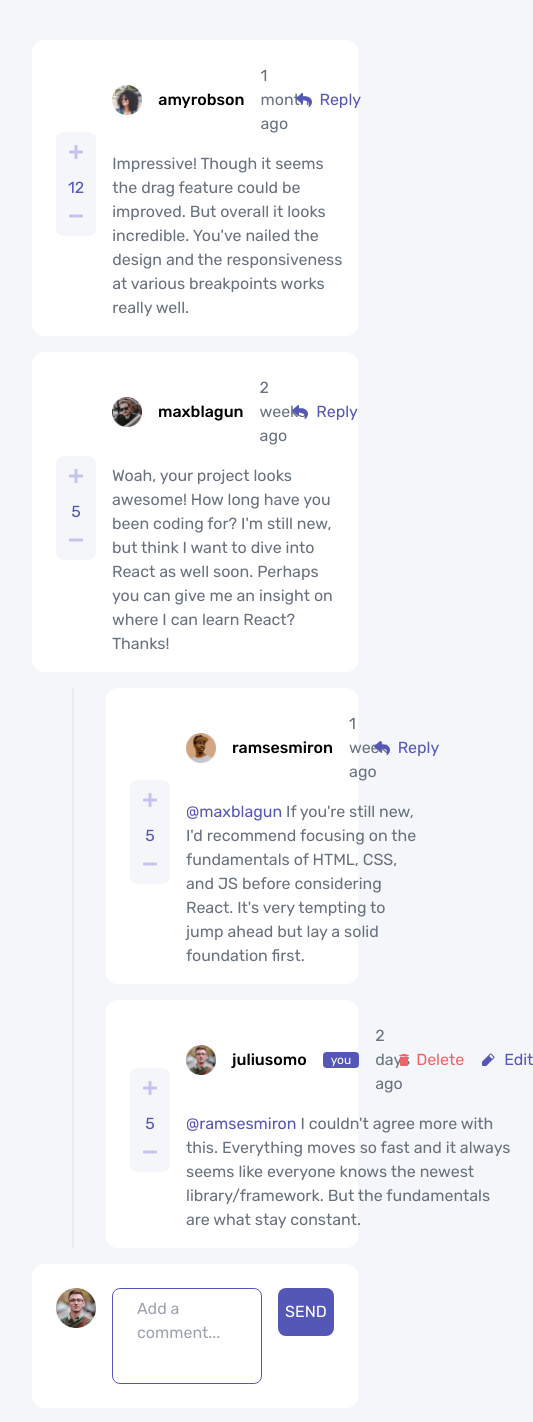
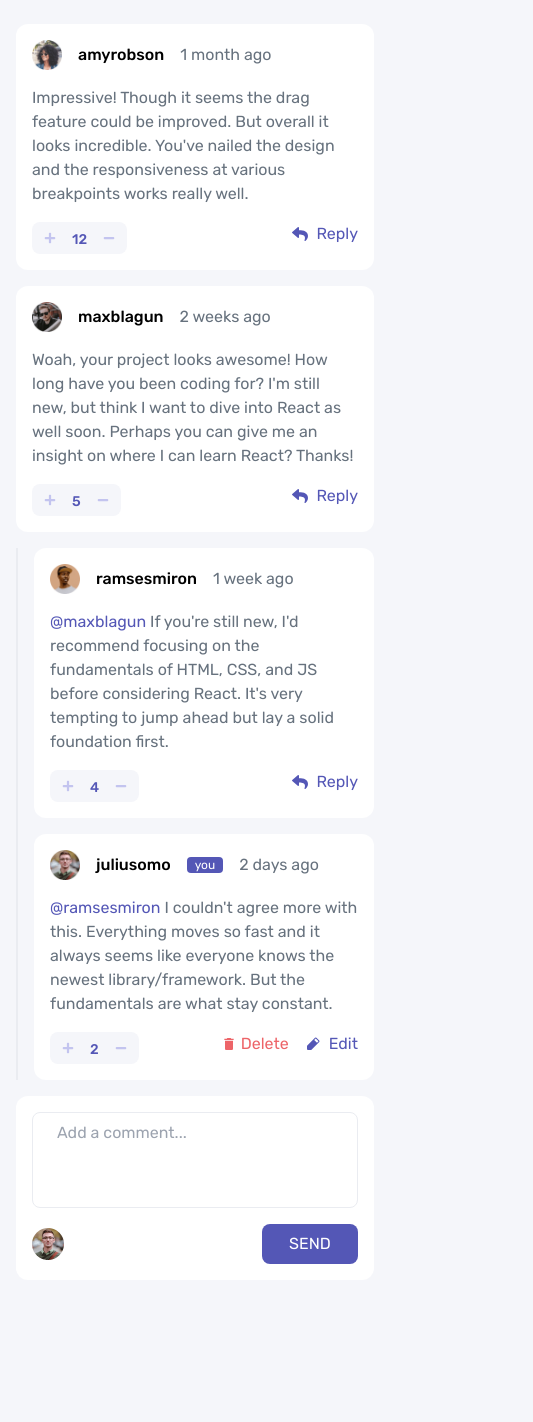
Before and after one commit to Jake-Oz/interactive-comments3, a Next.js app: page / in a window 390 px wide. Shown: the top 1422 px of the page, 533 px wide, since content can reach past the window. After the commit the page ends 1296 px from the top, so only its background shows below. Built offline with nearby package versions, Linux system fonts and the light colour scheme.

Commit message:
Mobile formatting added

```diff
--- a/app/components/AddCommentCard.tsx
+++ b/app/components/AddCommentCard.tsx
@@ -40,12 +40,14 @@ const AddCommentCard = ({ id, username }: { id: number; username: string }) => {
   };
 
   return (
-    <div className=" rounded-xl bg-neutral-White my-2">
-      <div className="p-6">
+    <div className=" rounded-xl bg-neutral-White mt-2">
+      <div className="p-4">
         <form
           action={handleSubmit}
-          className="flex justify-between items-start gap-4"
+          className="flex flex-col-reverse sm:flex-row justify-between items-start gap-4"
         >
+          <div className="flex flex-row justify-between items-center w-full sm:w-auto">
+            <div className="w-8 sm:w-10 sm:order-1">
               <Image
                 src={`/images/avatars/image-${username}.png`}
                 alt="Current User Avatar"
@@ -53,15 +55,22 @@ const AddCommentCard = ({ id, username }: { id: number; username: string }) => {
                 height={40}
                 style={{ objectFit: "contain" }}
               />
+            </div>
+            <div className="sm:hidden">
+              <Button label="SEND" />
+            </div>
+          </div>
           <textarea
             name="comment"
             placeholder="Add a comment..."
-            className="block p-2.5 w-full min-h-[6rem] border border-primary-moderateBlue rounded-lg px-6 py-2 resize-none cursor-pointer"
+            className="block w-full min-h-[6rem] sm:order-2 border border-neutral-lightGray rounded-lg px-6 py-2 resize-none cursor-pointer"
             value={text}
             onChange={updateText}
             onKeyDown={escape}
           ></textarea>
+          <div className="hidden sm:block sm:order-3">
             <Button label="SEND" />
+          </div>
         </form>
       </div>
     </div>
--- a/app/components/Button.tsx
+++ b/app/components/Button.tsx
@@ -2,7 +2,7 @@ import React from "react";
 
 const Button = ({ label }: { label: string }) => {
   return (
-    <button className="bg-primary-moderateBlue hover:bg-primary-lightGrayishBlue text-neutral-White rounded-lg w-32 h-12">
+    <button className="bg-primary-moderateBlue hover:bg-primary-lightGrayishBlue text-neutral-White rounded-lg min-w-24 h-10 sm:min-w-32 sm:h-12">
       {label}
     </button>
   );
--- a/app/components/CardContainer.tsx
+++ b/app/components/CardContainer.tsx
@@ -1,6 +1,6 @@
 const CardContainer = ({ children }: { children: React.ReactNode }) => {
   return (
-    <div className="flex flex-col space-y-4 ml-10 my-2 border-l-2 border-neutral-lightGray">
+    <div className="flex flex-col space-y-4 sm:ml-8 my-2 border-l-2 border-neutral-lightGray">
       {children}
     </div>
   );
--- a/app/components/DeleteModal.tsx
+++ b/app/components/DeleteModal.tsx
@@ -2,20 +2,18 @@
 import React from "react";
 import { useRouter } from "next/navigation";
 import { useDataStore } from "../hooks/useDataStore";
-// import { DeleteReply, DeletePost } from "../actions/getData";
 
 const DeleteModal = ({ postId, reply }: { postId: number; reply: boolean }) => {
   const router = useRouter();
-  const dataStore = useDataStore().deleteComment;
+  const dataStore = useDataStore();
 
   const handleDelete = () => {
-    // reply ? DeleteReply(postId) : DeletePost(postId);
-    dataStore(postId);
+    dataStore.deleteComment(postId);
     router.back();
   };
 
   return (
-    <div className="absolute top-0 left-0 h-screen w-screen bg-neutral-grayishBlue bg-opacity-50">
+    <div className="absolute top-0 left-0 h-screen w-screen backdrop-brightness-50 bg-neutral-grayishBlue/30">
       <div className="relative top-1/2 left-1/2 -translate-x-1/2 -translate-y-3/4 w-80 bg-neutral-White p-5 rounded-lg ">
         <h1 className="text-neutral-grayishBlue font-medium">Delete comment</h1>
         <p className="my-2 text-neutral-grayishBlue text-sm">
--- a/app/components/ReplyCard.tsx
+++ b/app/components/ReplyCard.tsx
@@ -87,12 +87,14 @@ const ReplyCard = ({
   };
 
   return (
-    <div className={`rounded-xl ${isReply ? "mt-4" : "my-2"} bg-neutral-White`}>
-      <div className="p-6">
+    <div className={`rounded-xl bg-neutral-White`}>
+      <div className="p-4">
         <form
           action={handleSubmit}
-          className="flex justify-between items-start gap-4"
+          className="flex flex-col-reverse sm:flex-row justify-between items-start gap-4"
         >
+          <div className="flex flex-row justify-between items-center w-full sm:w-auto">
+            <div className="w-8 sm:w-10 sm:order-1">
               <Image
                 src={`/images/avatars/image-${username}.png`}
                 alt="Current User Avatar"
@@ -100,15 +102,22 @@ const ReplyCard = ({
                 height={40}
                 style={{ objectFit: "contain" }}
               />
+            </div>
+            <div className="sm:hidden">
+              <Button label="REPLY" />
+            </div>
+          </div>
           <textarea
             name="comment"
             placeholder="Add a comment..."
-            className="block p-2.5 w-full min-h-[6rem] border border-primary-moderateBlue rounded-lg px-6 py-2 resize-none cursor-pointer"
+            className="block min-h-[6rem] w-full sm:order-2 border border-neutral-lightGray rounded-lg px-6 py-2 resize-none cursor-pointer"
             value={text}
             onChange={updateText}
             onKeyDown={escape}
           ></textarea>
+          <div className="hidden sm:block sm:order-3">
             <Button label="REPLY" />
+          </div>
         </form>
       </div>
     </div>
--- a/app/components/UpvoteButton.tsx
+++ b/app/components/UpvoteButton.tsx
@@ -29,17 +29,19 @@ const UpvoteButton = ({
   };
 
   return (
-    <div className="flex flex-col gap-2 py-1 text-center bg-neutral-veryLightGray px-[0.75rem] rounded-lg">
+    <div className="flex sm:flex-col sm:gap-2 gap-4 py-1 items-center justify-center bg-neutral-veryLightGray px-[0.75rem] rounded-lg">
       <button
         onClick={handleIncrement}
-        className=" text-primary-lightGrayishBlue hover:text-primary-moderateBlue py-2"
+        className="text-primary-lightGrayishBlue hover:text-primary-moderateBlue text-xs sm:mt-2"
       >
         <FaPlus />
       </button>
-      <div className="text-primary-moderateBlue leading-2">{localVote}</div>
+      <div className="text-primary-moderateBlue font-medium text-sm pt-1">
+        {localVote}
+      </div>
       <button
         onClick={handleDecrement}
-        className=" text-primary-lightGrayishBlue hover:text-primary-moderateBlue pb-2"
+        className=" text-primary-lightGrayishBlue hover:text-primary-moderateBlue text-xs sm:mb-2"
       >
         <FaMinus />
       </button>
--- a/app/globals.css
+++ b/app/globals.css
@@ -4,5 +4,8 @@
 
 body {
   background-color: hsl(228, 33%, 97%);
-  padding: 2rem;
+  padding: 1rem;
+  max-width: 1280px;
+  min-width: 375px;
+  margin: 0 auto;
 }
--- a/app/hooks/useDataStore.ts
+++ b/app/hooks/useDataStore.ts
@@ -1,4 +1,5 @@
 import { create } from "zustand";
+import { immer } from "zustand/middleware/immer";
 
 export type comments = {
   id: number;
@@ -166,6 +167,7 @@ export const useDataStore = create<DataState>((set) => ({
         comments: updateComments,
       };
     }),
+  // TODO - fix logic error in here
   deleteComment: (id: number) =>
     set((state) => {
       const updatedReplies = state.comments.map((comment) => {
--- a/app/page.tsx
+++ b/app/page.tsx
@@ -27,17 +27,14 @@ export default function Home({ searchParams }: { searchParams: Params }) {
     const primaryComment = (
       <div
         key={comment.id}
-        className="flex items-center justify-between my-2 pt-2 pb-4 px-6 bg-neutral-White rounded-xl "
+        className="
+         flex flex-col-reverse sm:flex-row items-top my-2 sm:pb-2 bg-neutral-White rounded-xl"
       >
+        <div className="flex flex-row justify-between sm:order-1 px-4 sm:pl-4 sm:pr-0 pt-4 pb-4">
+          <div className="">
             <UpvoteButton vote={comment.score} id={comment.id} reply={false} />
-        <div className="flex flex-col flex-1">
-          <div className="flex flex-row items-center justify-between">
-            <CommentHeader
-              name={comment.user.username}
-              avatar={comment.user.image.png}
-              date={comment.createdAt}
-            />
-            <div>
+          </div>
+          <div className="sm:hidden">
             <CommentButtons
               username={comment.user.username}
               currentUser={currentUser!.username}
@@ -46,38 +43,68 @@ export default function Home({ searchParams }: { searchParams: Params }) {
             />
           </div>
         </div>
+        <div className="flex flex-col order-1 w-full sm:order-2 sm:pr-4 sm:pb-2">
+          <div className="flex flex-row justify-between items-center">
+            <div>
+              <CommentHeader
+                name={comment.user.username}
+                avatar={comment.user.image.png}
+                date={comment.createdAt}
+              />
+            </div>
+            <div className="hidden sm:block">
+              <CommentButtons
+                username={comment.user.username}
+                currentUser={currentUser!.username}
+                postId={comment.id}
+                reply={false}
+              />
+            </div>
+          </div>
+          <div className="">
             <CommentText comment={comment.content} />
+          </div>
         </div>
       </div>
     );
     if (comment.replies.length > 0) {
       const replies = comment.replies.map((reply) => {
         return (
-          <div key={reply.id} className="flex flex-col ml-8">
-            <div className="flex items-center justify-between px-6 pt-2 pb-4 bg-neutral-White rounded-xl">
-              <UpvoteButton
-                vote={comment.score}
-                id={comment.id}
-                reply={false}
+          <div>
+            <div
+              key={reply.id}
+              className="
+           flex flex-col-reverse sm:flex-row items-top ml-4 sm:ml-8 sm:pb-2 bg-neutral-White rounded-xl"
+            >
+              <div className="flex flex-row justify-between w-full sm:w-auto sm:order-1 px-4 sm:pl-4 sm:pr-0 pt-4 pb-4">
+                <div className="">
+                  <UpvoteButton vote={reply.score} id={reply.id} reply={true} />
+                </div>
+                <div className="sm:hidden">
+                  <CommentButtons
+                    username={reply.user.username}
+                    currentUser={currentUser!.username}
+                    postId={reply.id}
+                    reply={true}
                   />
-              <div className="flex flex-col flex-1">
-                <div className="flex flex-row items-center justify-between">
+                </div>
+              </div>
+              <div className="flex flex-col order-1 w-full sm:order-2 sm:pr-4 sm:pb-2">
+                <div className="flex flex-row justify-between items-center">
+                  <div>
                     <CommentHeader
                       name={reply.user.username}
                       avatar={reply.user.image.png}
                       date={reply.createdAt}
                     />
-                  <div>
-                    {!searchParams.showEdit && (
+                  </div>
+                  <div className="hidden sm:block">
                     <CommentButtons
                       username={reply.user.username}
-                        currentUser={
-                          currentUser?.username ? currentUser.username : ""
-                        }
+                      currentUser={currentUser!.username}
                       postId={reply.id}
                       reply={true}
                     />
-                    )}
                   </div>
                 </div>
                 <div>
@@ -98,7 +125,7 @@ export default function Home({ searchParams }: { searchParams: Params }) {
                 </div>
               </div>
             </div>
-            <div>
+            <div className="ml-8 mr-2">
               {searchParams.showReply &&
                 parseInt(searchParams.id) == reply.id && (
                   <ReplyCard
@@ -108,9 +135,6 @@ export default function Home({ searchParams }: { searchParams: Params }) {
                   />
                 )}
             </div>
-            {searchParams.modal && (
-              <DeleteModal postId={reply.id} reply={true} />
-            )}
           </div>
         );
       });
```
Lines whose indentation alone changed are shown as unchanged.
